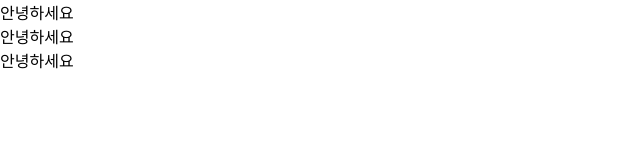
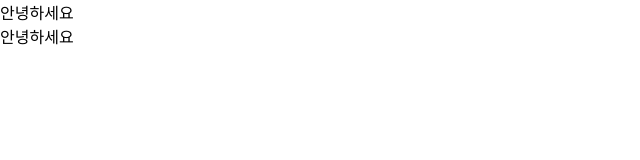
Before and after one commit to Jangyusu/React, a React (Create React App) app in the folder study-react/: page / in a window 1280 px wide. Shown: the top 160 px of the page, without its empty margins (0-640 px from the left). Built offline with nearby package versions, Linux system fonts and the light colour scheme.

Commit message:
렌더링 테스트

```diff
--- a/study-react/src/App.js
+++ b/study-react/src/App.js
@@ -6,7 +6,6 @@ function App() {
     <div>
       <Hello />
       <Hello />
-      <Hello />
     </div>
   )
 }
```
